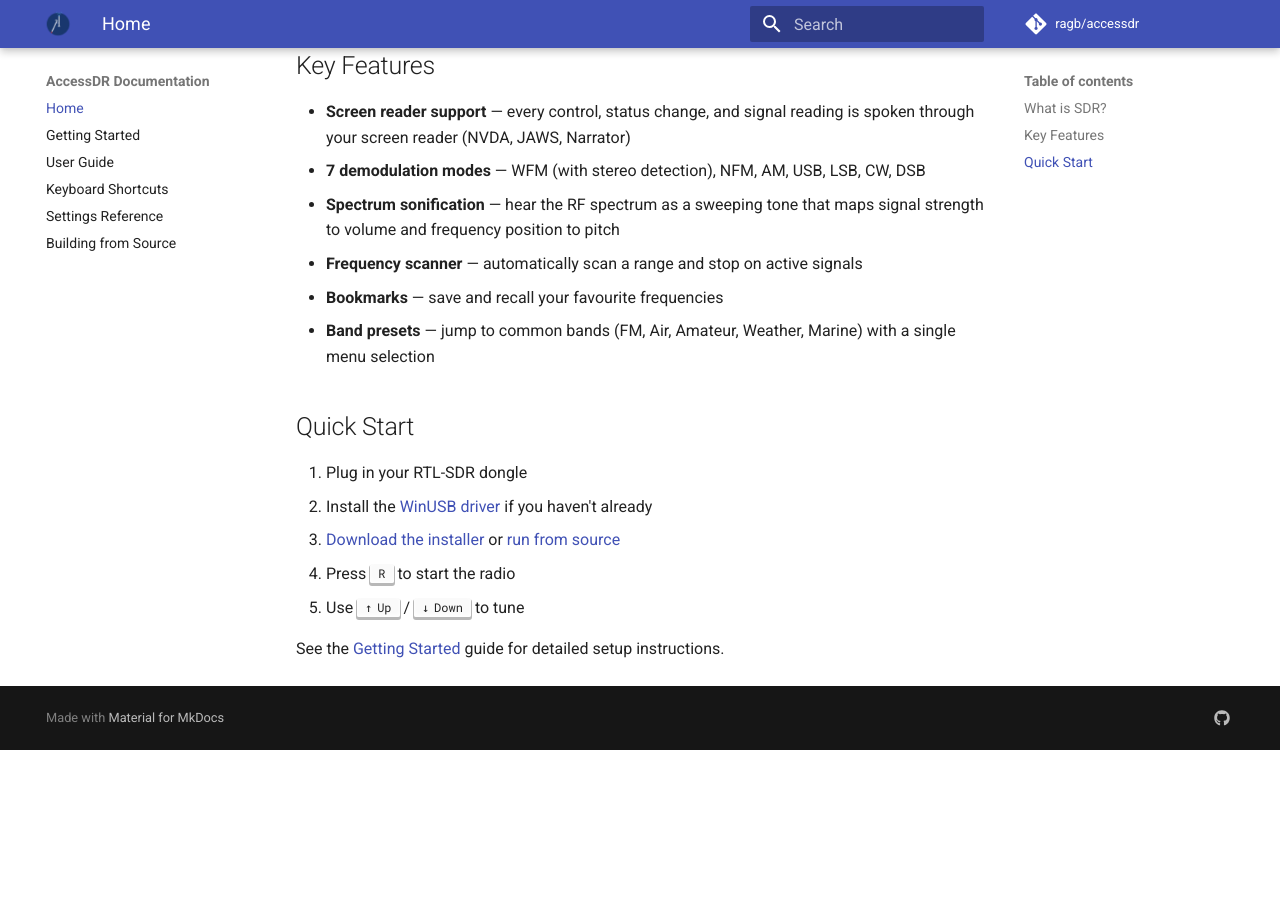
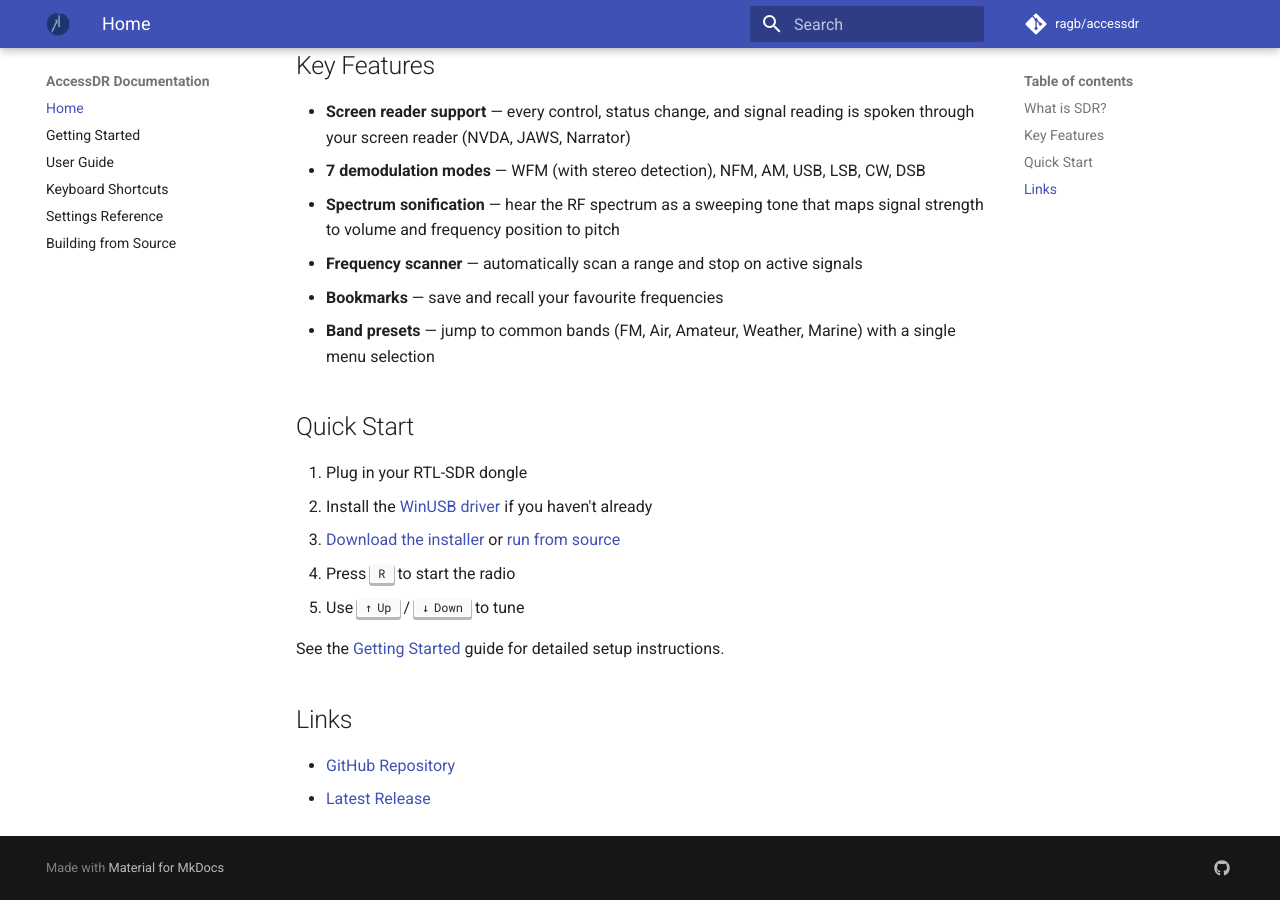
Before and after one commit to ragb/accessdr, an MkDocs documentation site: the page built from docs/index.md, in a window 1280 px wide and 900 px high, scrolled down 566 px. Built offline with MkDocs 1.6.1 and Material for MkDocs 9.7.7, drawn with Linux system fonts in a browser that asks for light colours; comment, search, counter and statistics services are not loaded; before the commit the page ends 1316 px from its top, so only the background shows below that.

Commit message:
docs: add links section to home page
Co-Authored-By: Claude Opus 4.6 <noreply@anthropic.com>

```diff
--- a/docs/index.md
+++ b/docs/index.md
@@ -27,3 +27,8 @@ Software-defined radio uses a small USB dongle to receive radio signals across a
 5. Use ++up++ / ++down++ to tune
 
 See the [Getting Started](getting-started.md) guide for detailed setup instructions.
+
+## Links
+
+- [GitHub Repository](https://github.com/ragb/accessdr)
+- [Latest Release](https://github.com/ragb/accessdr/releases/latest)
```
